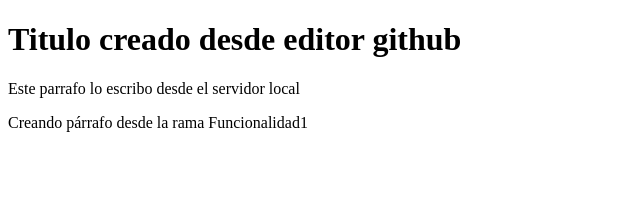
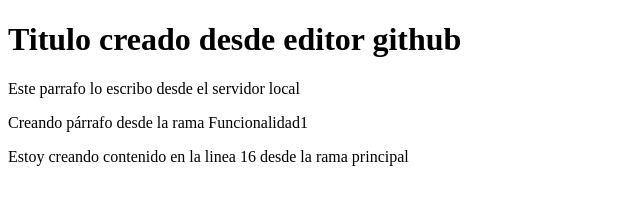
Before and after one commit to flopez918/proyectoc, a plain HTML site: page index.html in a window 1280 px wide. Shown: the whole page, without its empty margins (0-640 px from the left). Drawn offline with Linux system fonts and the light colour scheme.

Commit message:
cambio linea 16 desde main

```diff
--- a/index.html
+++ b/index.html
@@ -13,5 +13,7 @@
 
     <p>Creando párrafo desde la rama Funcionalidad1</p>
 
+    <p>Estoy creando contenido en la linea 16 desde la rama principal</p>
+
 </body>
 </html>
```
